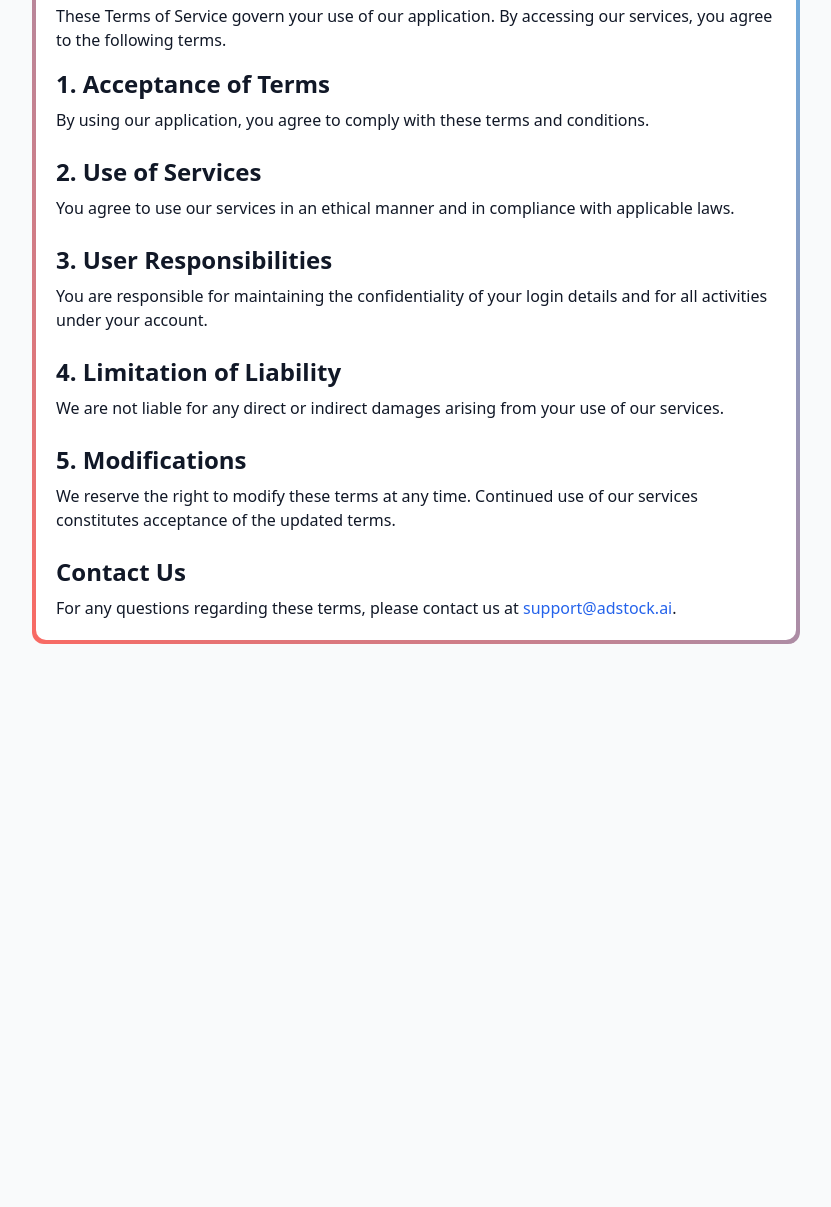
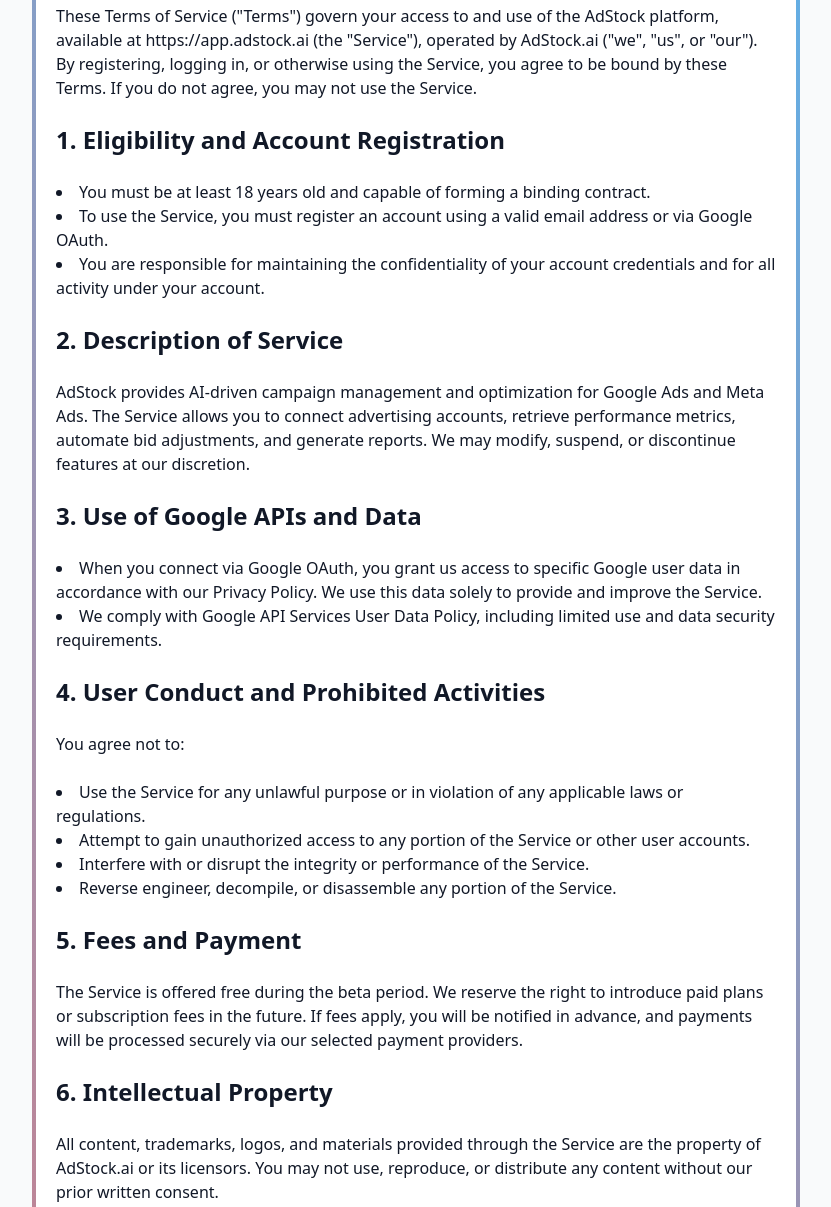
Before and after one commit to Gustavoss0406/Termos, a plain HTML site: page index.html in a window 1280 px wide. Shown: the part 140-1347 px from the top of the page, without its empty margins (224-1055 px from the left). Before the commit the page ends 832 px from the top, so only its background shows below. Drawn offline with nearby package versions, Linux system fonts and the light colour scheme.

Commit message:
Update index.html

```diff
--- a/index.html
+++ b/index.html
@@ -3,7 +3,7 @@
 <head>
   <meta charset="UTF-8" />
   <meta name="viewport" content="width=device-width, initial-scale=1.0" />
-  <title>Terms of Service</title>
+  <title>Terms of Service - AdStock</title>
   <script src="https://cdn.tailwindcss.com"></script>
   <!-- Tailwind CSS Custom Config -->
   <style type="text/tailwindcss">
@@ -34,50 +34,78 @@
   </style>
 </head>
 <body class="bg-gray-50 text-gray-900 font-sans">
-  <!-- Main Content -->
   <main class="container mx-auto px-4 py-12">
     <h1 class="text-4xl font-bold text-center mb-8">Terms of Service</h1>
     <div class="gradient-border mx-auto max-w-3xl">
-      <div class="card-content">
-        <p class="mb-4">
-          These Terms of Service govern your use of our application. By accessing our services, you agree to the following terms.
+      <div class="card-content space-y-6">
+        <p>
+          These Terms of Service ("Terms") govern your access to and use of the AdStock platform, available at https://app.adstock.ai (the "Service"), operated by AdStock.ai ("we", "us", or "our"). By registering, logging in, or otherwise using the Service, you agree to be bound by these Terms. If you do not agree, you may not use the Service.
         </p>
-        <section class="mb-6">
-          <h2 class="text-2xl font-bold mb-2">1. Acceptance of Terms</h2>
+        <h2 class="text-2xl font-bold mt-4">1. Eligibility and Account Registration</h2>
+        <ul class="list-disc list-inside">
+          <li>You must be at least 18 years old and capable of forming a binding contract.</li>
+          <li>To use the Service, you must register an account using a valid email address or via Google OAuth.</li>
+          <li>You are responsible for maintaining the confidentiality of your account credentials and for all activity under your account.</li>
+        </ul>
+        <h2 class="text-2xl font-bold mt-4">2. Description of Service</h2>
         <p>
-            By using our application, you agree to comply with these terms and conditions.
+          AdStock provides AI-driven campaign management and optimization for Google Ads and Meta Ads. The Service allows you to connect advertising accounts, retrieve performance metrics, automate bid adjustments, and generate reports. We may modify, suspend, or discontinue features at our discretion.
         </p>
-        </section>
-        <section class="mb-6">
-          <h2 class="text-2xl font-bold mb-2">2. Use of Services</h2>
+        <h2 class="text-2xl font-bold mt-4">3. Use of Google APIs and Data</h2>
+        <ul class="list-disc list-inside">
+          <li>When you connect via Google OAuth, you grant us access to specific Google user data in accordance with our Privacy Policy. We use this data solely to provide and improve the Service.</li>
+          <li>We comply with Google API Services User Data Policy, including limited use and data security requirements.</li>
+        </ul>
+        <h2 class="text-2xl font-bold mt-4">4. User Conduct and Prohibited Activities</h2>
         <p>
-            You agree to use our services in an ethical manner and in compliance with applicable laws.
+          You agree not to:
         </p>
-        </section>
-        <section class="mb-6">
-          <h2 class="text-2xl font-bold mb-2">3. User Responsibilities</h2>
+        <ul class="list-disc list-inside">
+          <li>Use the Service for any unlawful purpose or in violation of any applicable laws or regulations.</li>
+          <li>Attempt to gain unauthorized access to any portion of the Service or other user accounts.</li>
+          <li>Interfere with or disrupt the integrity or performance of the Service.</li>
+          <li>Reverse engineer, decompile, or disassemble any portion of the Service.</li>
+        </ul>
+        <h2 class="text-2xl font-bold mt-4">5. Fees and Payment</h2>
         <p>
-            You are responsible for maintaining the confidentiality of your login details and for all activities under your account.
+          The Service is offered free during the beta period. We reserve the right to introduce paid plans or subscription fees in the future. If fees apply, you will be notified in advance, and payments will be processed securely via our selected payment providers.
         </p>
-        </section>
-        <section class="mb-6">
-          <h2 class="text-2xl font-bold mb-2">4. Limitation of Liability</h2>
+        <h2 class="text-2xl font-bold mt-4">6. Intellectual Property</h2>
         <p>
-            We are not liable for any direct or indirect damages arising from your use of our services.
+          All content, trademarks, logos, and materials provided through the Service are the property of AdStock.ai or its licensors. You may not use, reproduce, or distribute any content without our prior written consent.
         </p>
-        </section>
-        <section class="mb-6">
-          <h2 class="text-2xl font-bold mb-2">5. Modifications</h2>
+        <h2 class="text-2xl font-bold mt-4">7. Disclaimer of Warranties</h2>
         <p>
-            We reserve the right to modify these terms at any time. Continued use of our services constitutes acceptance of the updated terms.
+          THE SERVICE IS PROVIDED "AS IS" AND "AS AVAILABLE" WITHOUT WARRANTIES OF ANY KIND, EXPRESS OR IMPLIED, INCLUDING MERCHANTABILITY, FITNESS FOR A PARTICULAR PURPOSE, OR NON-INFRINGEMENT. WE DO NOT GUARANTEE UNINTERRUPTED ACCESS OR ERROR-FREE OPERATION.
         </p>
-        </section>
-        <section>
-          <h2 class="text-2xl font-bold mb-2">Contact Us</h2>
+        <h2 class="text-2xl font-bold mt-4">8. Limitation of Liability</h2>
         <p>
-            For any questions regarding these terms, please contact us at <a href="mailto:support@example.com" class="text-blue-600">support@adstock.ai</a>.
+          TO THE MAXIMUM EXTENT PERMITTED BY LAW, IN NO EVENT SHALL ADSTOCK.AI BE LIABLE FOR ANY INDIRECT, INCIDENTAL, SPECIAL, OR CONSEQUENTIAL DAMAGES RESULTING FROM YOUR USE OF THE SERVICE, EVEN IF ADVISED OF THE POSSIBILITY OF SUCH DAMAGES. OUR TOTAL LIABILITY SHALL NOT EXCEED THE FEES YOU HAVE PAID IN THE PRECEDING 12 MONTHS, OR $100 IF NO FEES WERE PAID.
         </p>
-        </section>
+        <h2 class="text-2xl font-bold mt-4">9. Indemnification</h2>
+        <p>
+          You agree to indemnify, defend, and hold harmless AdStock.ai and its affiliates, officers, and employees from any claims, liabilities, damages, losses, or expenses arising from your use of the Service or violation of these Terms.
+        </p>
+        <h2 class="text-2xl font-bold mt-4">10. Termination</h2>
+        <p>
+          We may suspend or terminate your access at any time for violation of these Terms or for any lawful reason. Upon termination, your right to use the Service will immediately cease.
+        </p>
+        <h2 class="text-2xl font-bold mt-4">11. Governing Law</h2>
+        <p>
+          These Terms shall be governed by and construed in accordance with the laws of Brazil, without regard to conflict of laws principles. Any disputes shall be resolved in the courts located in São Paulo, Brazil.
+        </p>
+        <h2 class="text-2xl font-bold mt-4">12. Changes to Terms</h2>
+        <p>
+          We may update these Terms from time to time. We will post the revised Terms with a "Last Updated" date and notify you by email or in-app notification. Continued use after changes constitutes acceptance of the new Terms.
+        </p>
+        <h2 class="text-2xl font-bold mt-4">13. Contact Information</h2>
+        <p>
+          If you have questions or concerns about these Terms, please contact us at:
+        </p>
+        <p>
+          <strong>Email:</strong> <a href="mailto:legal@adstock.ai" class="text-blue-600">legal@adstock.ai</a><br />
+          <strong>Address:</strong> AdStock.ai, 123 AdTech Lane, Marketing City, 00000, Brazil
+        </p>
       </div>
     </div>
   </main>
```
Lines whose indentation alone changed are shown as unchanged.
